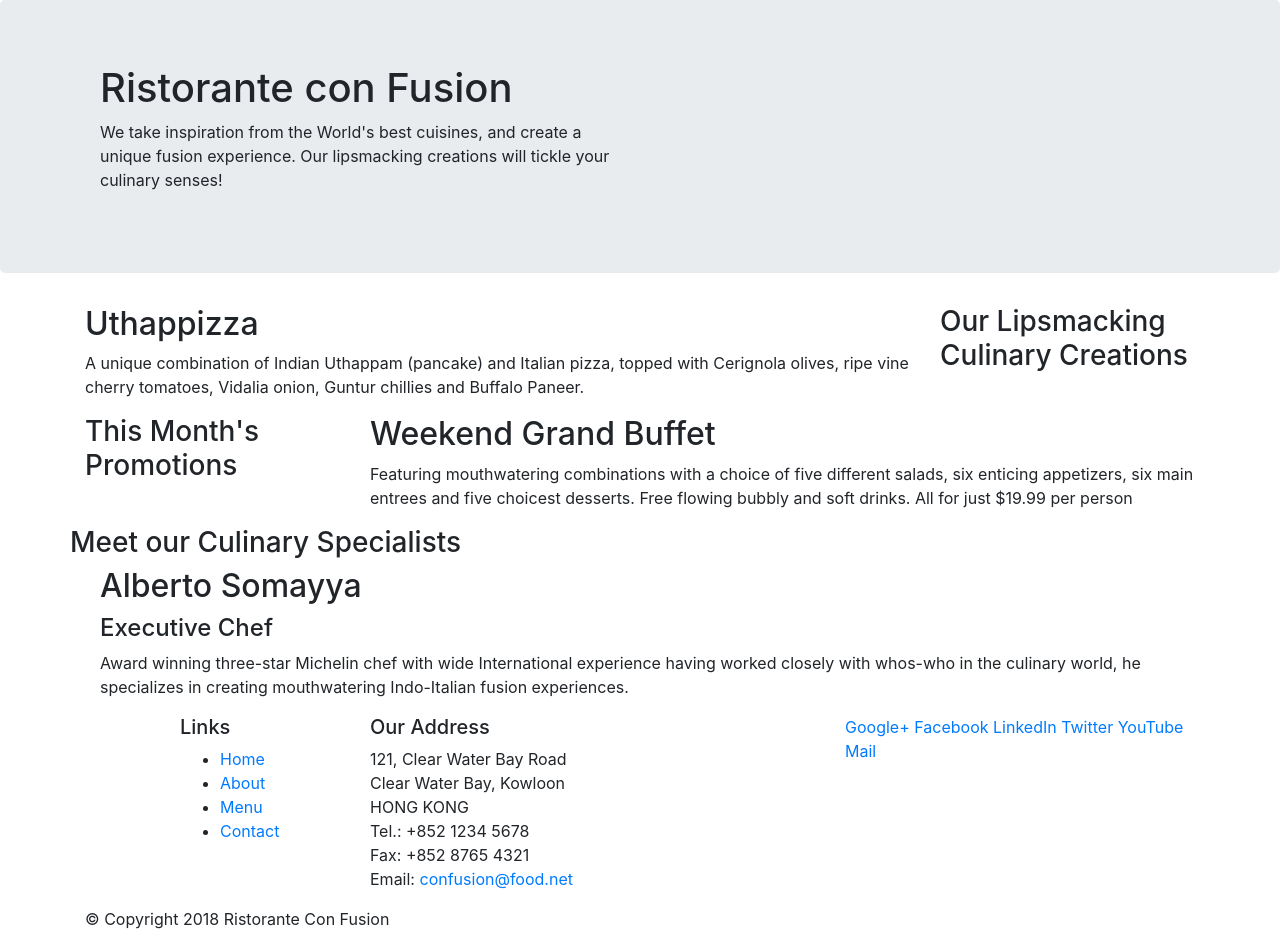
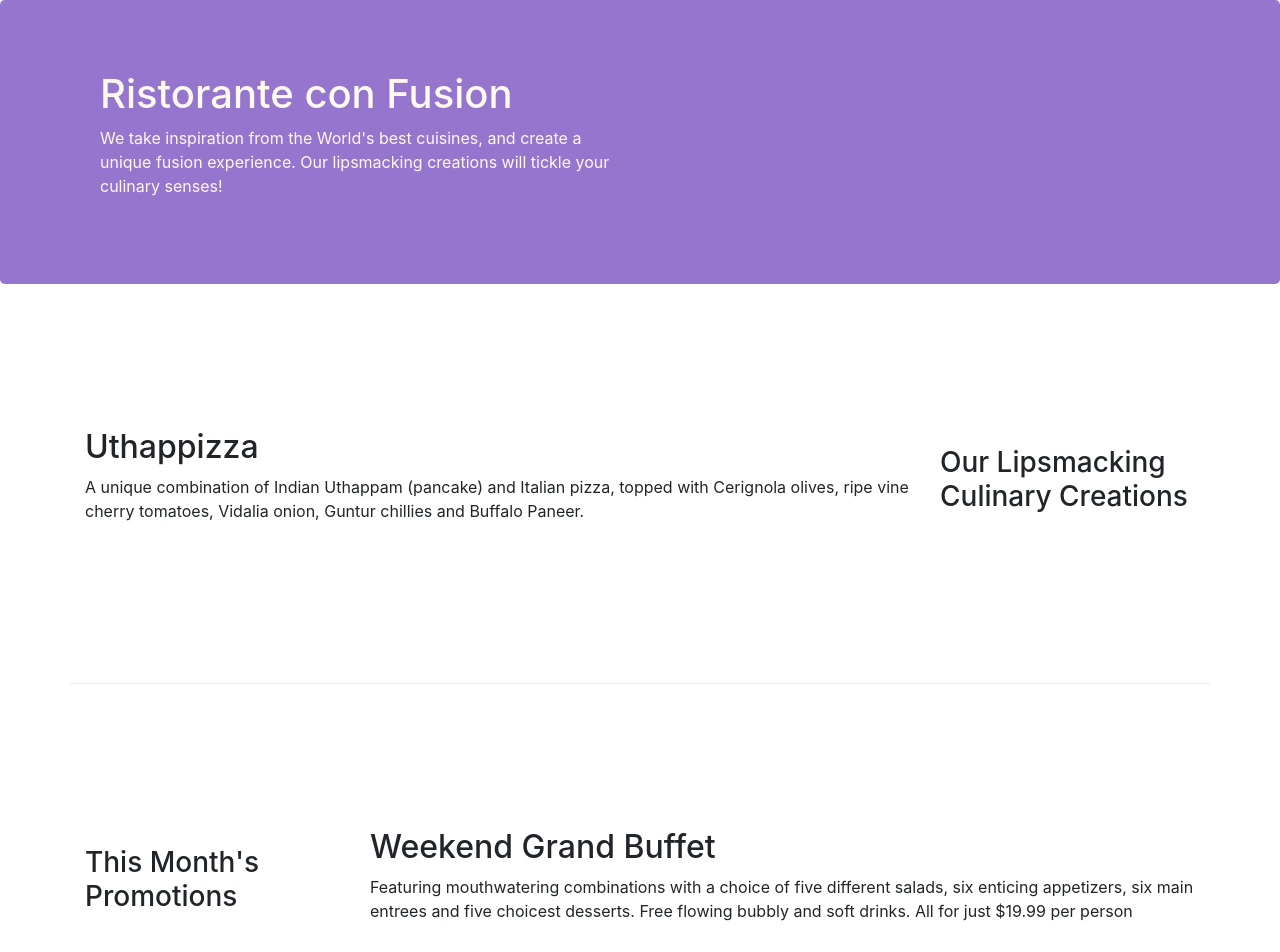
Before and after one commit to ritazhousmile/conFusion, a website: page index.html in a window 1280 px wide. Shown: the top 952 px of the page. Drawn offline with nearby package versions, Linux system fonts and the light colour scheme.

Commit message:
bootstrap-grid-2

```diff
--- /dev/null
+++ b/CSS/style.css
@@ -0,0 +1,30 @@
+.row-header {
+  margin: 0px auto;
+  padding: 0px auto;
+}
+
+.row-content {
+  margin: opx auto;
+  padding: 50px 0px 50px 0px;
+  border-bottom: 1px ridge;
+  min-height: 400px;
+}
+
+.footer {
+  background-color: #D1C4E9;
+  margin: 0px auto;
+  padding: 20px 0px 20px 0px;
+}
+
+.jumbotron {
+  padding: 70px 30px 70px 30px;
+  margin: 0px auto;
+  background-color: #9575CD;
+  color: floralwhite;
+}
+
+.address{
+  font-size: 80%;
+  margin: 0px;
+  color:#0f0f0f;
+}
--- a/index.html
+++ b/index.html
@@ -7,13 +7,14 @@
    <meta name="viewport" content="width=device-width, initial-scale=1, shrink-to-fit=no">
    <meta http-equiv="x-ua-compatible" content="ie=edge">
    <link rel="stylesheet" href="node_modules/bootstrap/dist/css/bootstrap.min.css">
+   <link rel="stylesheet" href="CSS/style.css" >
 </head>
 
 <body>
 
     <header class="jumbotron">
         <div class="container">
-            <div class="rows">
+            <div class="row row-header">
                 <div class="col-12 col-sm-6">
                     <h1>Ristorante con Fusion</h1>
                     <p>We take inspiration from the World's best cuisines, and create a unique fusion experience. Our lipsmacking creations will tickle your culinary senses!</p>
@@ -25,7 +26,7 @@
     </header>
 
     <div class="container">
-        <div class="row">
+        <div class="row row-content align-items-center">
             <div class="col-12 col-sm-4 order-sm-last col-md-3">
                 <h3>Our Lipsmacking Culinary Creations</h3>
             </div>
@@ -36,7 +37,7 @@
         </div>
 
 
-        <div class="row">
+        <div class="row row-content align-items-center">
             <div class="col-12 col-sm-4 col-md-3">
                 <h3>This Month's Promotions</h3>
             </div>
@@ -46,8 +47,8 @@
             </div>
         </div>
 
-        <div class="row">
-            <divclass="col-12 col-sm-4 order-sm-last col-md-3" >
+        <div class="row row-content aligh-items-center">
+            <div class="col-12 col-sm-4 order-sm-last col-md-3" >
                 <h3>Meet our Culinary Specialists</h3>
             </div>
             <div class="col col-sm order-sm-first  col-md">
@@ -58,12 +59,12 @@
         </div>
     </div>
 
-    <footer>
+    <footer class="footer">
         <div class="container">
             <div class="row">
                 <div class="col-4 offset-1 col-sm-2">
                     <h5>Links</h5>
-                    <ul>
+                    <ul class="list-unstyled">
                         <li><a href="#">Home</a></li>
                         <li><a href="#">About</a></li>
                         <li><a href="#">Menu</a></li>
@@ -81,8 +82,8 @@
 		              Email: <a href="mailto:confusion@food.net">confusion@food.net</a>
 		              </address>
                 </div>
-                <div class="col-12 col-sm-4" >
-                    <div>
+                <div class="col-12 col-sm-4 align-self-center" >
+                    <div class="text-center">
                         <a href="http://google.com/+">Google+</a>
                         <a href="http://www.facebook.com/profile.php?id=">Facebook</a>
                         <a href="http://www.linkedin.com/in/">LinkedIn</a>
@@ -92,7 +93,7 @@
                     </div>
                 </div>
            </div>
-           <div class="row">
+           <div class="row justify-content-center">
                 <div class="col-auto">
                     <p>© Copyright 2018 Ristorante Con Fusion</p>
                 </div>
```
